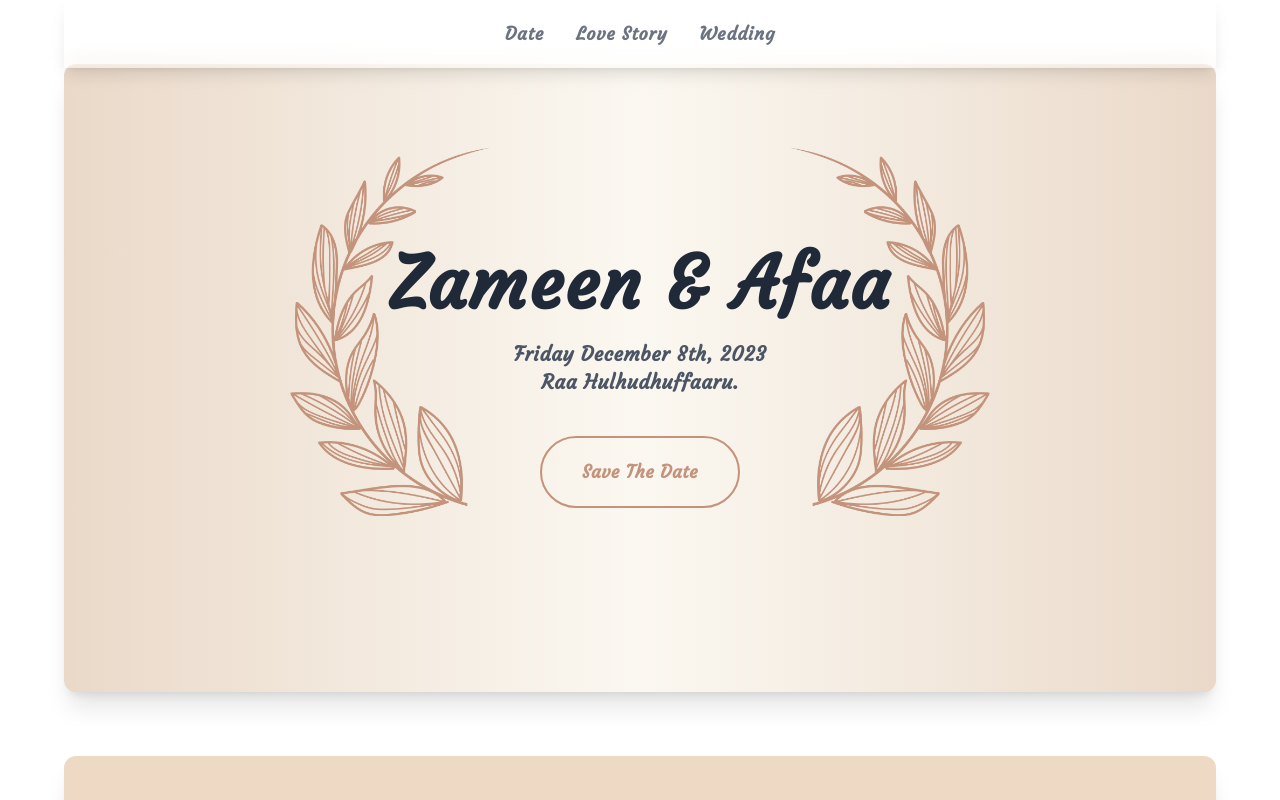
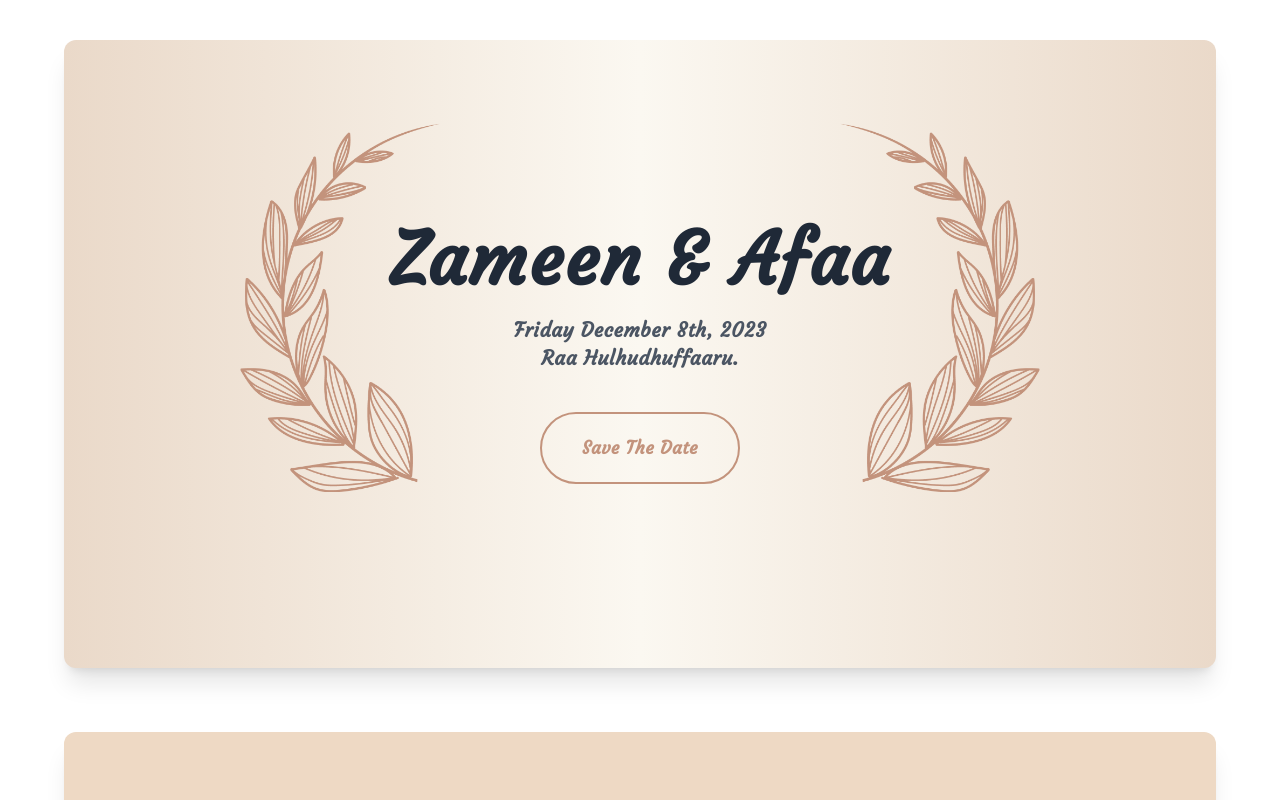
Before and after one commit to Nausam/Z-A-Wedding, a Next.js app: page / in a window 1280 px wide. Shown: the top 800 px of the page. Built offline with nearby package versions, Linux system fonts and the light colour scheme.

Commit message:
Removed navbar

```diff
--- a/Components/Hero.jsx
+++ b/Components/Hero.jsx
@@ -6,32 +6,11 @@ import { useEffect } from "react";
 import { motion } from "framer-motion";
 
 const Hero = () => {
-  useEffect(() => {
-    const openCalendar = () => {
-      const eventName = "Zameen & Afaa's Wedding";
-      const eventDate = "2023-12-08";
-      const eventLocation = "Raa Hulhudhuffaaru";
-
-      const webcalUrl = `webcal://www.example.com/events/${encodeURIComponent(
-        eventName
-      )}/${eventDate}/${encodeURIComponent(eventLocation)}`;
-
-      window.open(webcalUrl, "_blank");
-    };
-
-    const button = document.getElementById("saveTheDateButton");
-    button.addEventListener("click", openCalendar);
-
-    return () => {
-      button.removeEventListener("click", openCalendar);
-    };
-  }, []);
-
   return (
-    <section id="home" className="w-full mb-16 mt-16">
-      <div className="flex max-w-6xl mx-auto py-36 px-10 items-center p-5 justify-center  bg-white rounded-xl shadow-xl mt-16 mb-16 relative bg-gradient-to-r from-[#ead9c9] via-[#fbf8f1] to-[#ead9c9]">
+    <section id="home" className="w-full mb-16">
+      <div className="flex max-w-6xl mx-auto py-36 px-10 items-center p-5 justify-center  bg-white rounded-xl shadow-xl mt-10 mb-16 relative bg-gradient-to-r from-[#ead9c9] via-[#fbf8f1] to-[#ead9c9] overflow-hidden">
         <div className="flex items-center mx-auto z-10 relative">
-          <div className=" text-center">
+          <div className="text-center">
             <h1 className="sm:text-7xl text-6xl dark:text-gray-300 text-gray-800 font-bold tracking-wide leading-tight mt-10">
               Zameen <br className="flex sm:hidden" /> &
               <br className="flex sm:hidden" /> Afaa
@@ -41,7 +20,7 @@ const Hero = () => {
               src="/assets/vectors/leaf-up.png"
               width={200}
               height={200}
-              className="hidden sm:block absolute md:left-[400px] left-[400px] bottom-8"
+              className="hidden sm:block absolute md:left-[450px] left-[400px] bottom-8"
             />
 
             <Image
@@ -49,7 +28,7 @@ const Hero = () => {
               src="/assets/vectors/leaf-up.png"
               width={200}
               height={200}
-              className="hidden sm:block absolute transform scale-x-[-1] md:right-[400px] right-[400px] bottom-8"
+              className="hidden sm:block absolute transform scale-x-[-1] md:right-[450px] right-[400px] bottom-8"
             />
 
             <Image
@@ -57,7 +36,7 @@ const Hero = () => {
               src="/assets/vectors/leaf-up.png"
               width={200}
               height={200}
-              className="block sm:hidden absolute top-0 left-44 -z-10"
+              className="block sm:hidden absolute top-5 left-[220px] -z-10"
             />
 
             <Image
@@ -65,7 +44,7 @@ const Hero = () => {
               src="/assets/vectors/leaf-up.png"
               width={200}
               height={200}
-              className="block sm:hidden absolute top-0 right-44 -z-10 transform scale-x-[-1]"
+              className="block sm:hidden absolute top-5 right-[220px] -z-10 transform scale-x-[-1]"
             />
 
             <p className="text-gray-600 mt-5 max-w-full tracking-wide text-xl font-bold">
--- a/Components/Navbar.jsx
+++ b/Components/Navbar.jsx
@@ -19,7 +19,7 @@ const NavBar = () => {
       initial={{ opacity: 0, y: -100 }}
       animate={{ opacity: 1, y: 0 }}
       transition={{ duration: 0.7 }}
-      className="fixed top-0 backdrop-blur-md w-full z-30 rounded-lg"
+      className="sticky top-0 backdrop-blur-md w-full z-30 rounded-lg"
     >
       <div className="lg:max-w-6xl mx-auto max-2xl py-2 px-4 lg:px-0 shadow-lg">
         <div className="flex items-center justify-between rounded-xl p-3 ">
--- a/app/page.jsx
+++ b/app/page.jsx
@@ -8,7 +8,7 @@ import WeddingEvent from "@/Components/WeddingEvent";
 export default function Home() {
   return (
     <section>
-      <Navbar />
+      {/* <Navbar /> */}
       <Hero />
       <SaveDate />
       <LoveStory />
```
